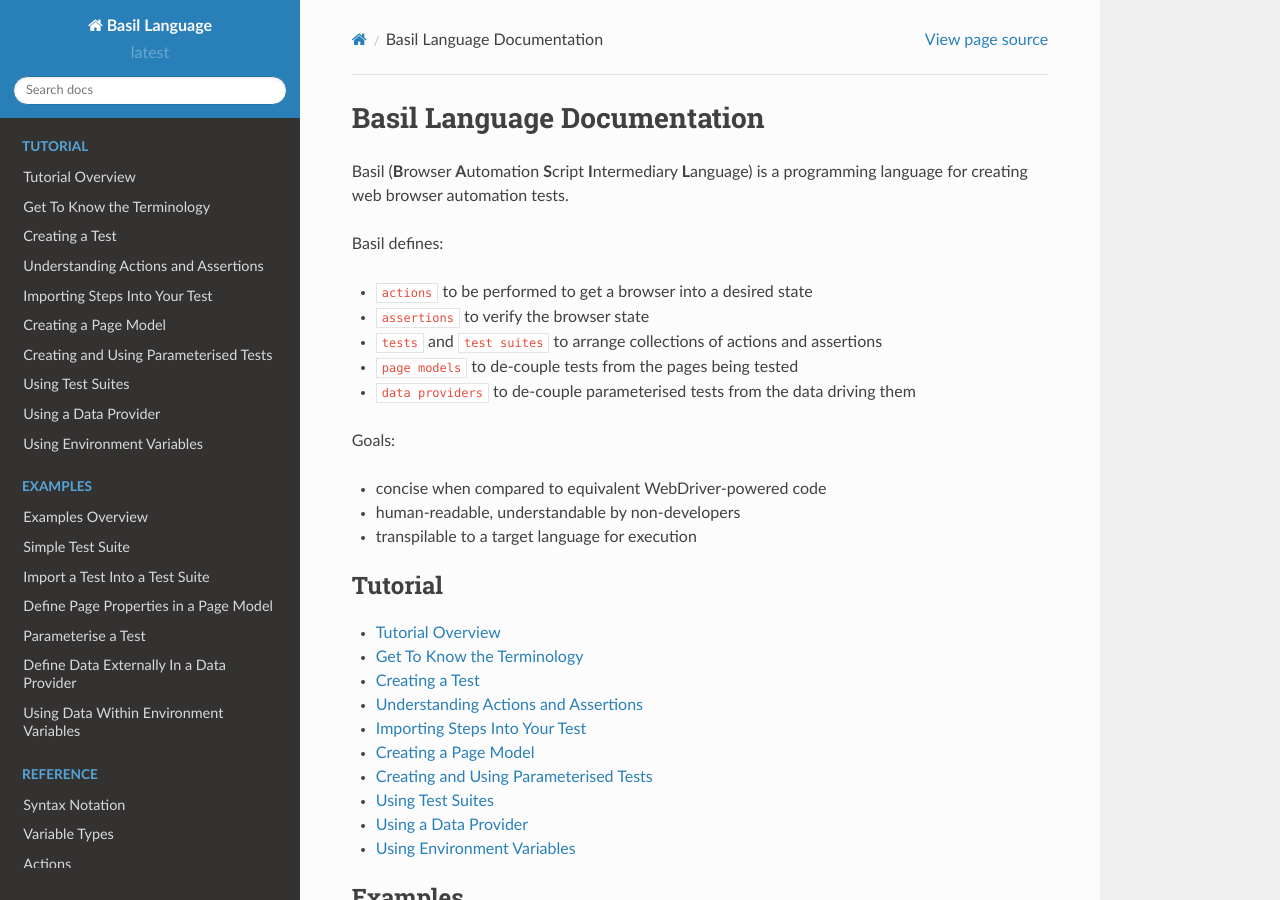
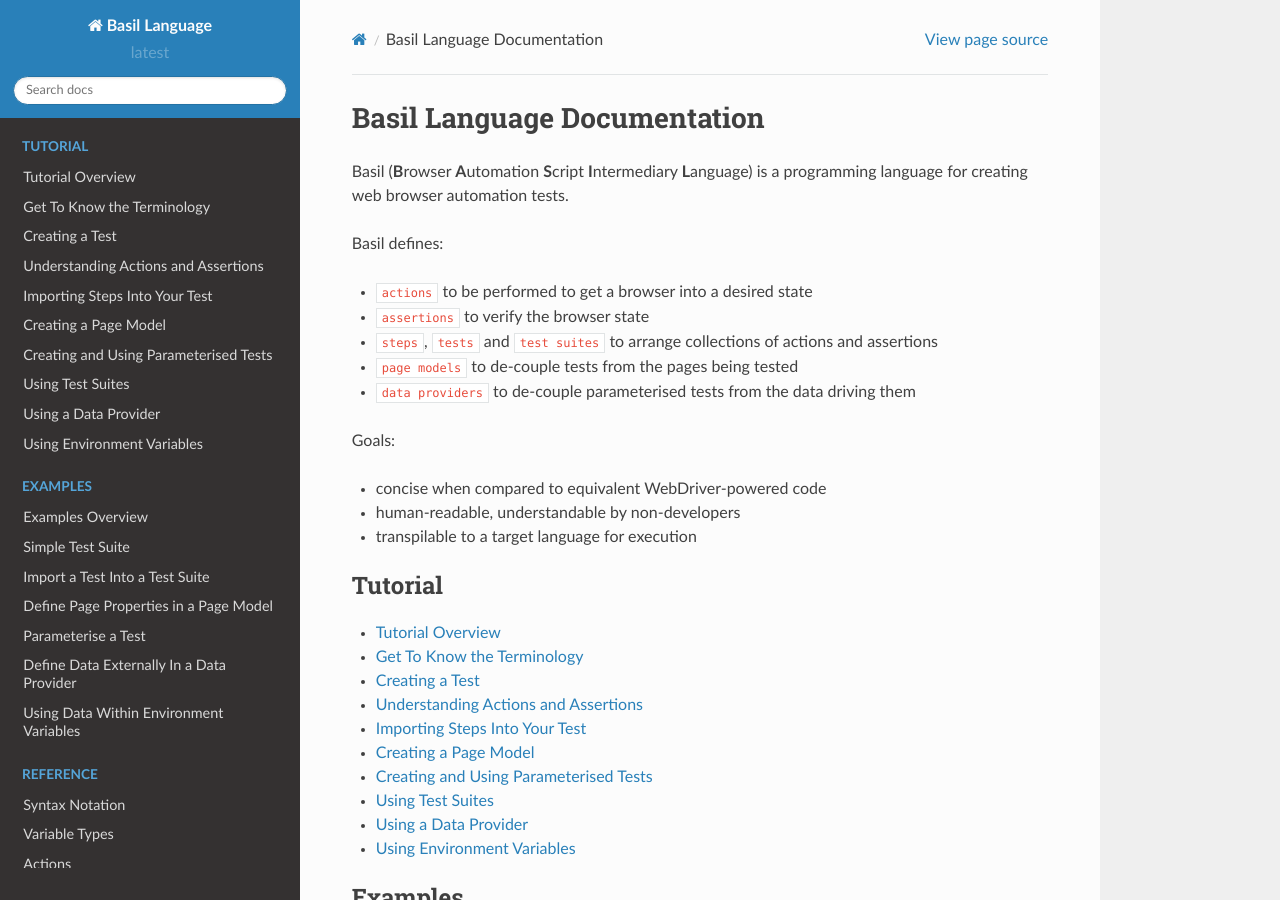
Before and after one commit to webignition/bas-spec, a Sphinx documentation site: the page built from docs/index.rst, in a window 1280 px wide and 900 px high. Built offline with Sphinx 7.4.7 and the Read the Docs theme 2.0.0, drawn with Linux system fonts in a browser that asks for light colours.

Commit message:
Update index overview

```diff
--- a/docs/index.rst
+++ b/docs/index.rst
@@ -14,7 +14,7 @@ Basil defines:
 
 * ``actions`` to be performed to get a browser into a desired state
 * ``assertions`` to verify the browser state
-* ``tests`` and ``test suites`` to arrange collections of actions and assertions
+* ``steps``, ``tests`` and ``test suites`` to arrange collections of actions and assertions
 * ``page models`` to de-couple tests from the pages being tested
 * ``data providers`` to de-couple parameterised tests from the data driving them
 
```
